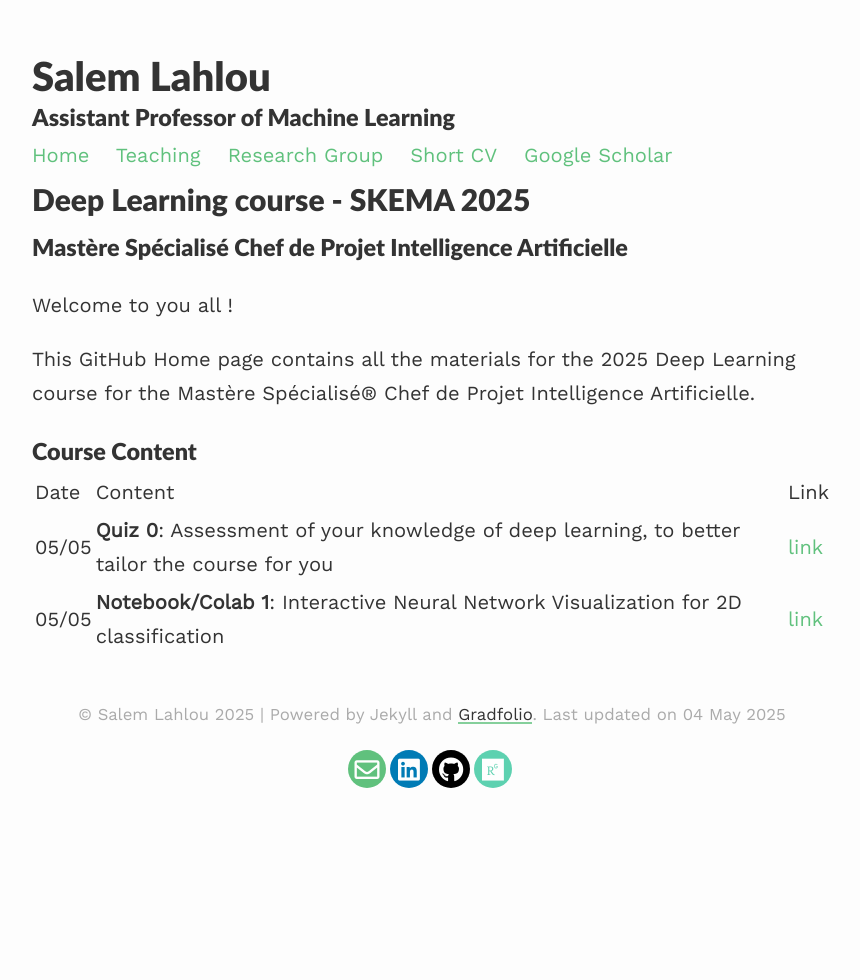
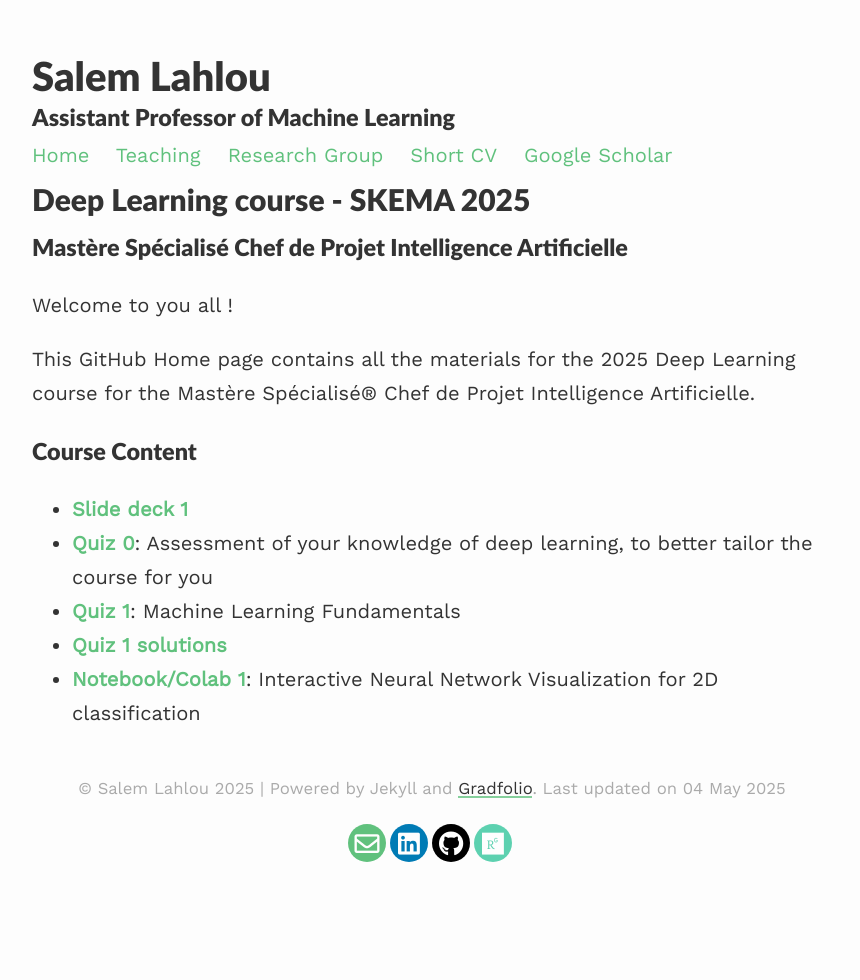
Before and after one commit to saleml/saleml.github.io, a Jekyll site: the page built from sk25.md, in a window 1280 px wide. Shown: the whole page, without its empty margins (208-1068 px from the left). Built offline with Jekyll 4.4.1, drawn with Linux system fonts in a browser that asks for light colours; nearby versions of some CDN libraries.

Commit message:
Enhance SKEMA 2025 Deep Learning course page with new quiz links, slide deck, and improved content formatting

```diff
--- a/sk25.md
+++ b/sk25.md
@@ -14,6 +14,9 @@ This GitHub Home page contains all the materials for the 2025 Deep Learning cour
 
 ### Course Content
 
-| Date | Content | Link |
-|05/05|**Quiz 0**: Assessment of your knowledge of deep learning, to better tailor the course for you|[link](https://docs.google.com/forms/d/e/1FAIpQLSdVYm9_lK7Q87IpkafAuzP3taJE8rx7M206frlNSRsuRAHH_A/viewform?usp=dialog)|
-| 05/05 |**Notebook/Colab 1**: Interactive Neural Network Visualization for 2D classification |[link](https://colab.research.google.com/drive/1rxntuqCbXyclHsVF74k3_hs2W4aWlAYG?usp=sharing) |
+
+- [**Slide deck 1**]({{ site.baseurl }}/assets/files/skema2025_course/session1.pdf)
+- [**Quiz 0**](https://docs.google.com/forms/d/e/1FAIpQLSdVYm9_lK7Q87IpkafAuzP3taJE8rx7M206frlNSRsuRAHH_A/viewform?usp=dialog): Assessment of your knowledge of deep learning, to better tailor the course for you
+- [**Quiz 1**](https://docs.google.com/forms/d/e/1FAIpQLSdUtTBULIdHHy1n1FN2eXMk6bj10ALGCPlrQjEdlWQvZIBcpQ/viewform): Machine Learning Fundamentals
+- [**Quiz 1 solutions**](https://www.youtube.com/watch?v=dQw4w9WgXcQ)
+- [**Notebook/Colab 1**](https://colab.research.google.com/drive/1rxntuqCbXyclHsVF74k3_hs2W4aWlAYG?usp=sharing): Interactive Neural Network Visualization for 2D classification
```
Also changed, not shown: 1 other file.
